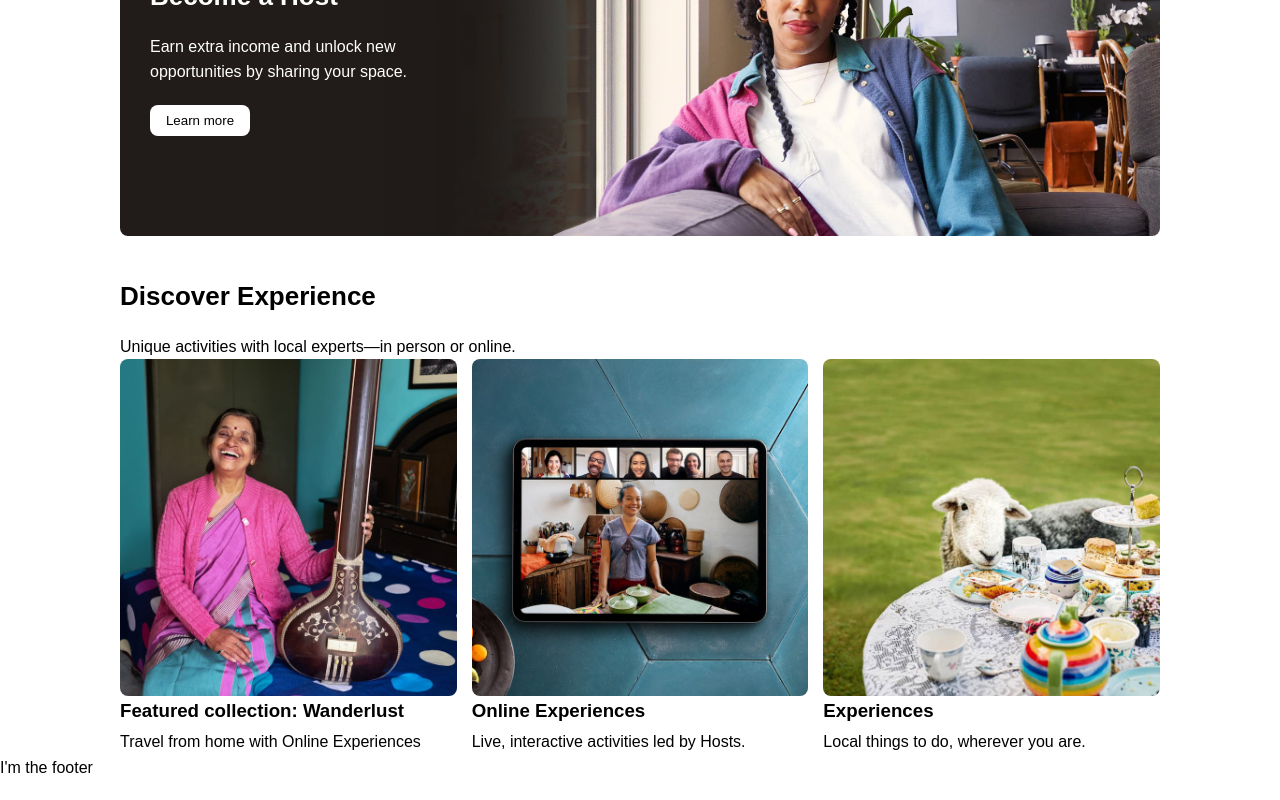
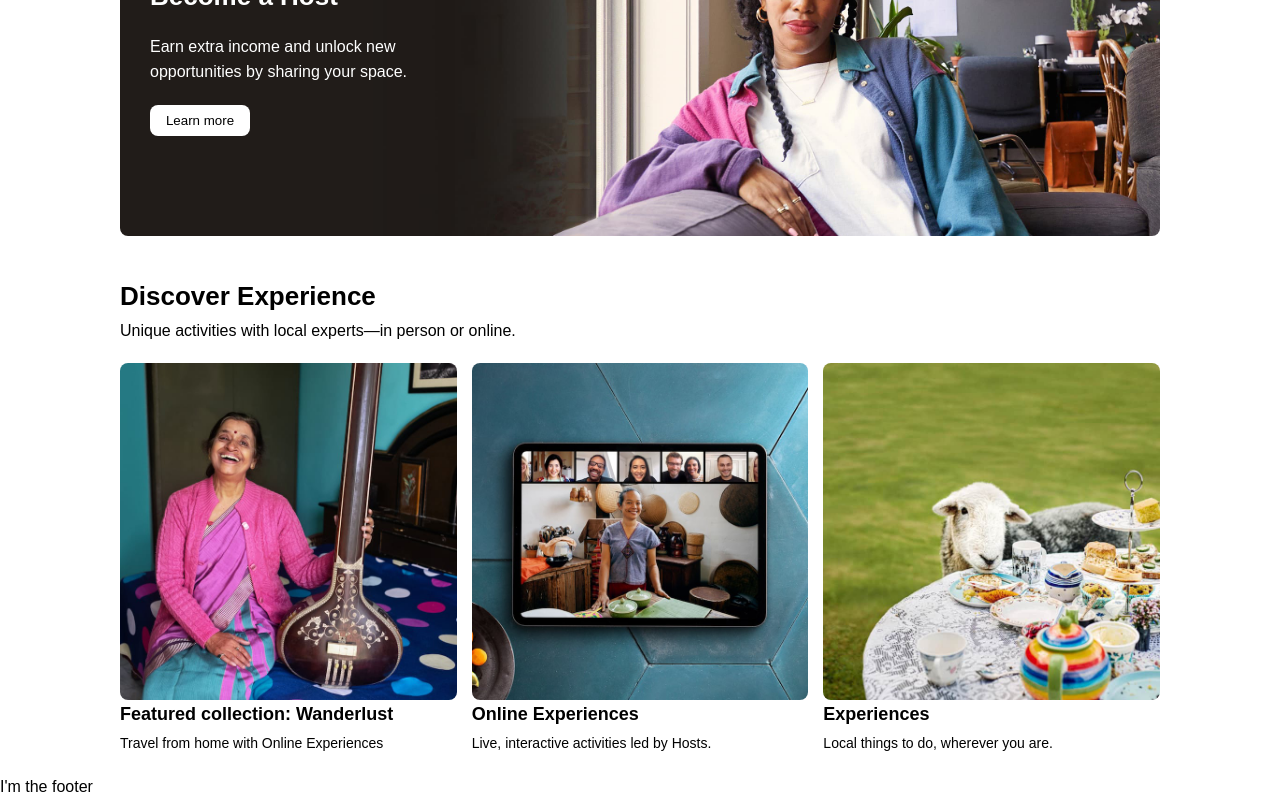
Before and after one commit to Giladpl/airbnb-mock-proj, a React (Create React App) app: page / in a window 1280 px wide. Shown: the part 1313-2113 px from the top of the page. Built offline with nearby package versions, Linux system fonts and the light colour scheme; a web font is replaced by a local one.

Commit message:
css homepage

```diff
--- a/src/pages/HomePage/HomePage.jsx
+++ b/src/pages/HomePage/HomePage.jsx
@@ -58,10 +58,10 @@ export const HomePage = (props) => {
 					</p>
 					<button>Learn more</button>
 				</div>
-				<div>
+				<div className="discover-container">
 					<h1>Discover Experience</h1>
 					<p>Unique activities with local experts—in person or online.</p>
-					<div className="discover flex">
+					<div className="discover-content flex">
 						<div className="flex-column">
 							<img src={featuredCollection} alt='' />
 							<h3>Featured collection: Wanderlust</h3>
--- a/src/pages/HomePage/HomePage.scss
+++ b/src/pages/HomePage/HomePage.scss
@@ -56,10 +56,28 @@
 
 }
 
-.discover {
-	gap: 15px;
+.discover-container {
+	h1 {
+		margin-bottom: 0;
+	}
 
-	img {
-		border-radius: 8px;
+	p {
+		margin-bottom: 20px;
+	}
+
+	.discover-content {
+		gap: 15px;
+
+		h3 {
+			font-size: 18px;
+		}
+
+		p {
+			font-size: 14px;
+		}
+
+		img {
+			border-radius: 8px;
+		}
 	}
 }
```
